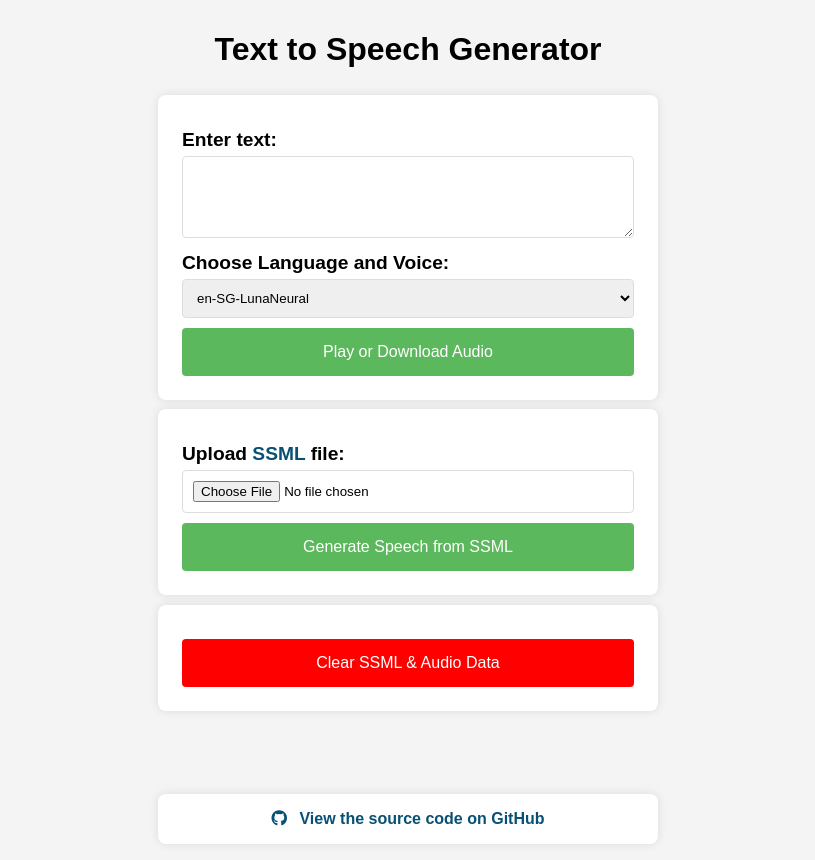
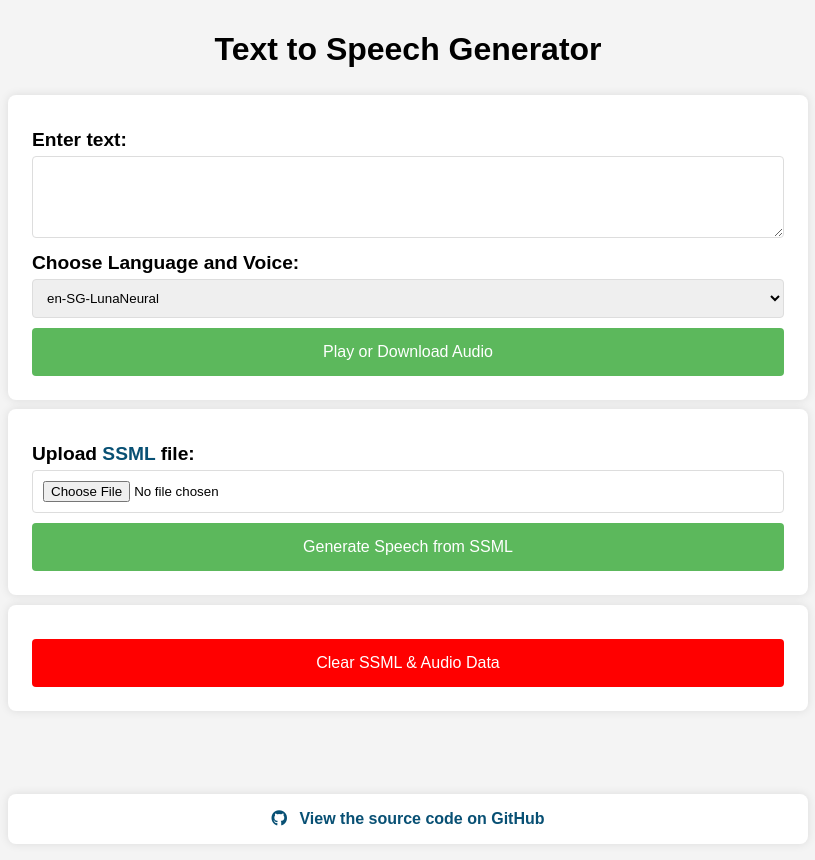
Before and after one commit to linsnotes/Flask-Web-App-Text-to-Speech, a Flask app: page / in a window 1280 px wide. Shown: the part 40-900 px from the top of the page, without its empty margins (232-1047 px from the left). Run offline with Flask 3, Linux system fonts and the light colour scheme.

Commit message:
change width

```diff
--- a/templates/disclaimer.html
+++ b/templates/disclaimer.html
@@ -46,7 +46,7 @@
             padding: 10px;
             border-radius: 8px;
             width: 90%;
-            max-width: 500px;
+            max-width: 800px;
             margin: 0.5rem auto;
             text-align: center;
             font-size: 14px;
--- a/templates/index.html
+++ b/templates/index.html
@@ -54,7 +54,7 @@
             box-shadow: 0 0 10px rgba(0, 0, 0, 0.1);
             margin: 0.3rem auto;
             width: 90%;
-            max-width: 500px;
+            max-width: 800px;
             box-sizing: border-box;
         }
         label a {
@@ -105,7 +105,7 @@
             border-radius: 8px;
             box-shadow: 0 0 10px rgba(0, 0, 0, 0.1);
             width: 90%;
-            max-width: 500px;
+            max-width: 800px;
             margin: 1rem auto;
             position: fixed;
             bottom: 0;
@@ -119,7 +119,7 @@
             border-radius: 8px;
             box-shadow: 0 0 10px rgba(0, 0, 0, 0.1);
             width: 90%;
-            max-width: 500px;
+            max-width: 800px;
             margin: 1rem auto;
             position: absolute; /* changed from fixed to absolute */
             bottom: 0;
```
